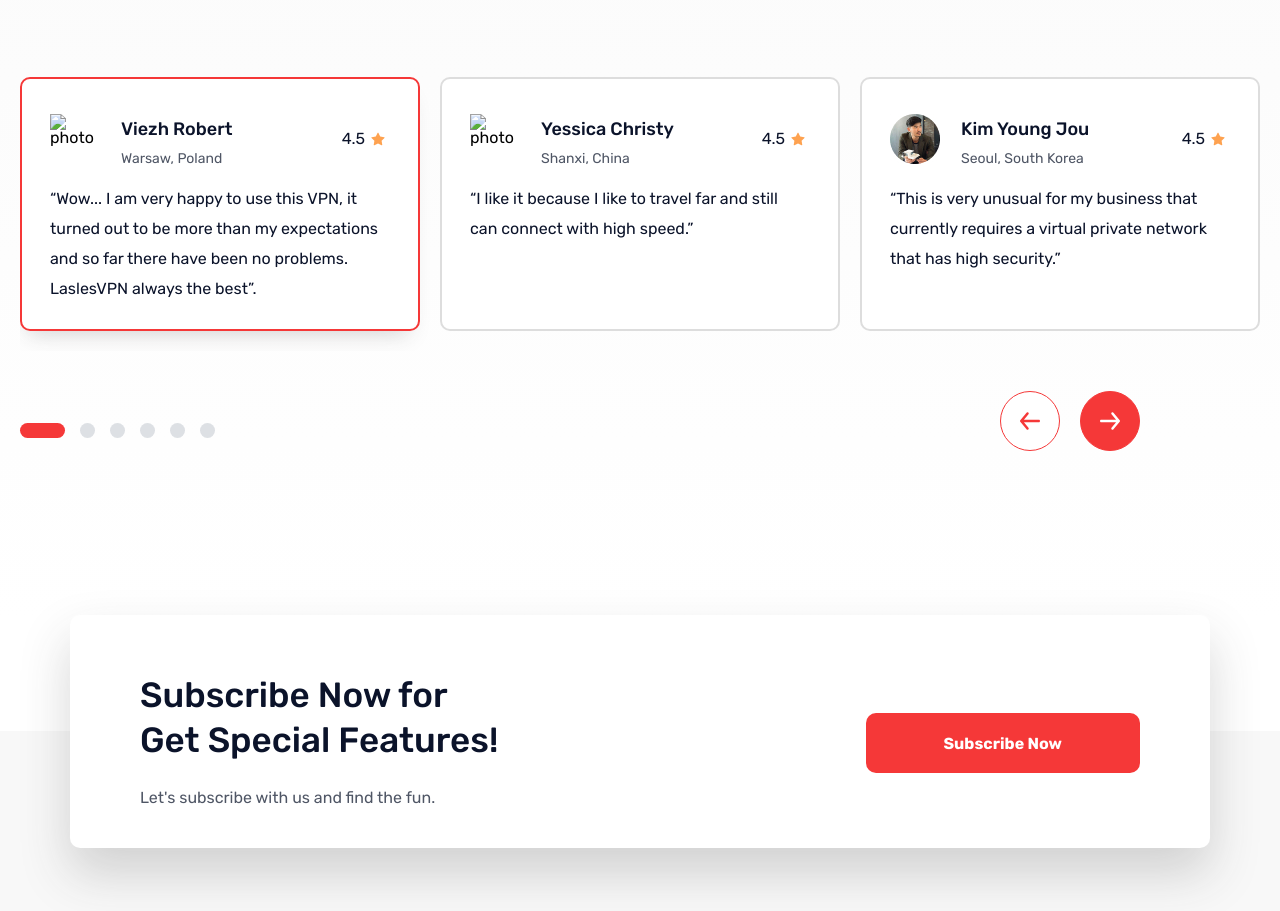
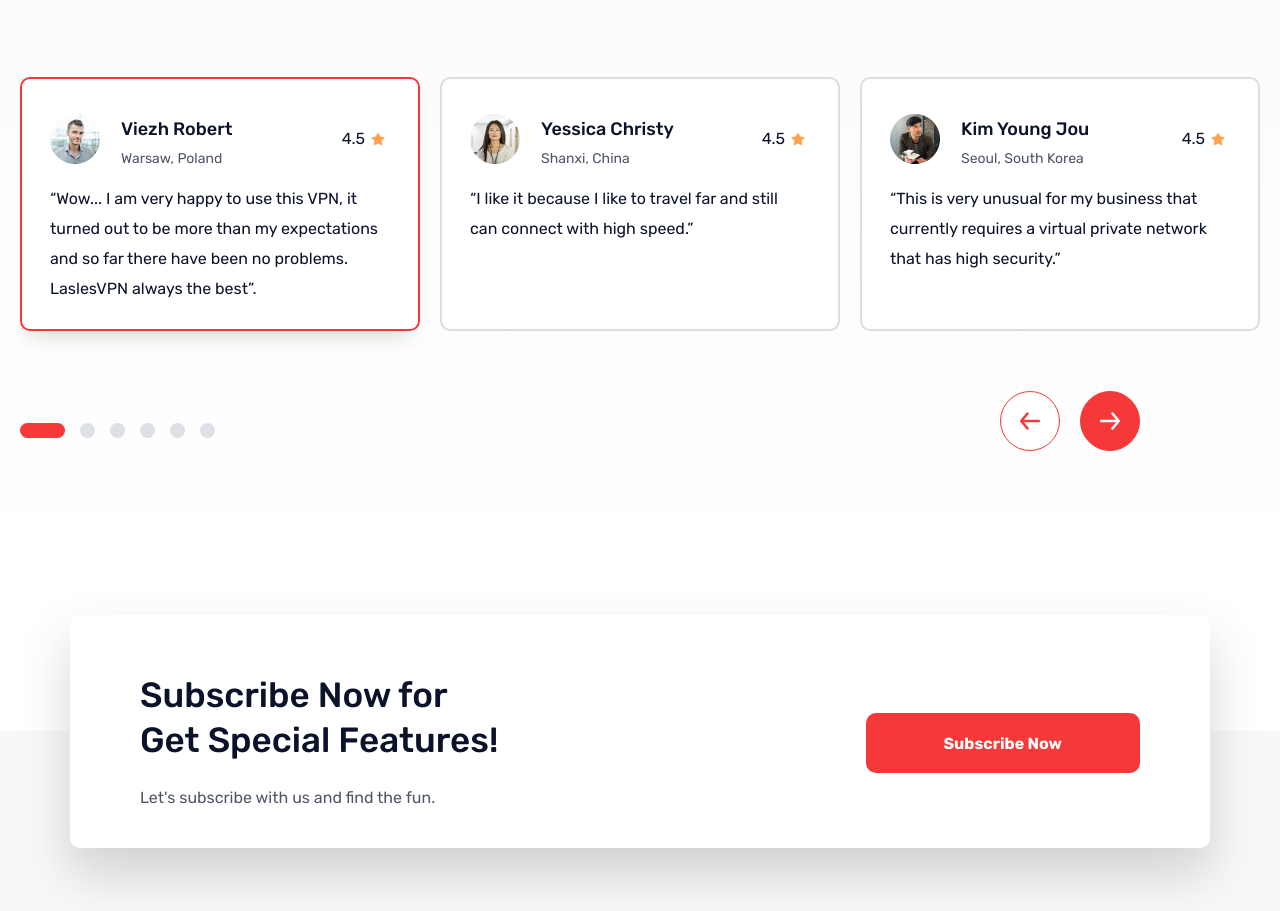
Before and after one commit to XAHTC/vpn, a plain HTML site: page index.html in a window 1280 px wide. Shown: the part 3720-4631 px from the top of the page. Drawn offline with nearby package versions, Linux system fonts and the light colour scheme; the site is published under a folder, as on GitHub Pages, so addresses that start at the root find nothing.

Commit message:
Update index.html

```diff
--- a/index.html
+++ b/index.html
@@ -227,7 +227,7 @@
               <div class="slider__body">
                 <div class="slider__top">
                   <div class="slider__img">
-                    <img src="/img/photo-1.jpg" alt="photo">
+                    <img src="img/photo-1.jpg" alt="photo">
                   </div>
                   <div class="slider__info">
                     <p class="slider__name">Viezh Robert</p>
@@ -247,7 +247,7 @@
               <div class="slider__body">
                 <div class="slider__top">
                   <div class="slider__img">
-                    <img src="/img/photo-2.jpg" alt="photo">
+                    <img src="img/photo-2.jpg" alt="photo">
                   </div>
                   <div class="slider__info">
                     <p class="slider__name">Yessica Christy</p>
@@ -287,7 +287,7 @@
               <div class="slider__body">
                 <div class="slider__top">
                   <div class="slider__img">
-                    <img src="/img/photo-1.jpg" alt="photo">
+                    <img src="img/photo-1.jpg" alt="photo">
                   </div>
                   <div class="slider__info">
                     <p class="slider__name">Viezh Robert</p>
@@ -307,7 +307,7 @@
               <div class="slider__body">
                 <div class="slider__top">
                   <div class="slider__img">
-                    <img src="/img/photo-2.jpg" alt="photo">
+                    <img src="img/photo-2.jpg" alt="photo">
                   </div>
                   <div class="slider__info">
                     <p class="slider__name">Yessica Christy</p>
```
